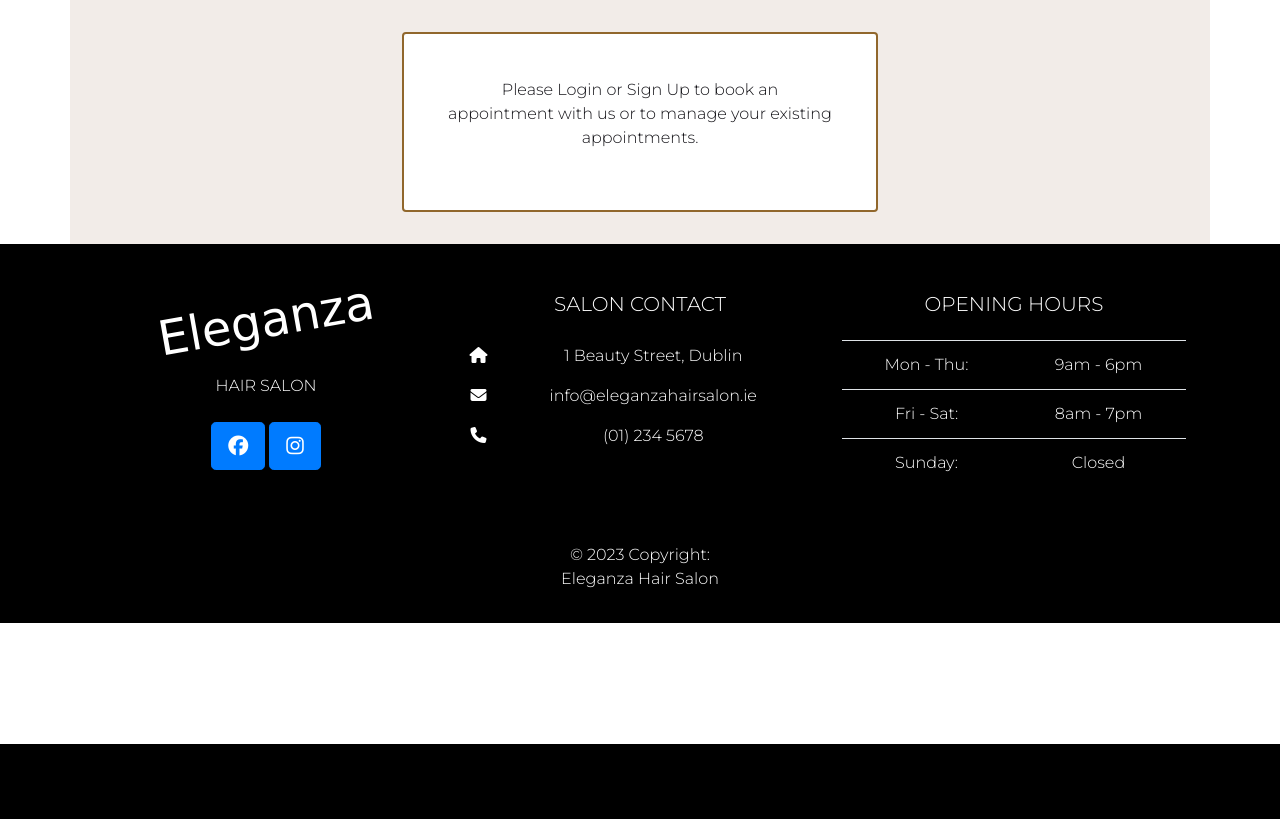
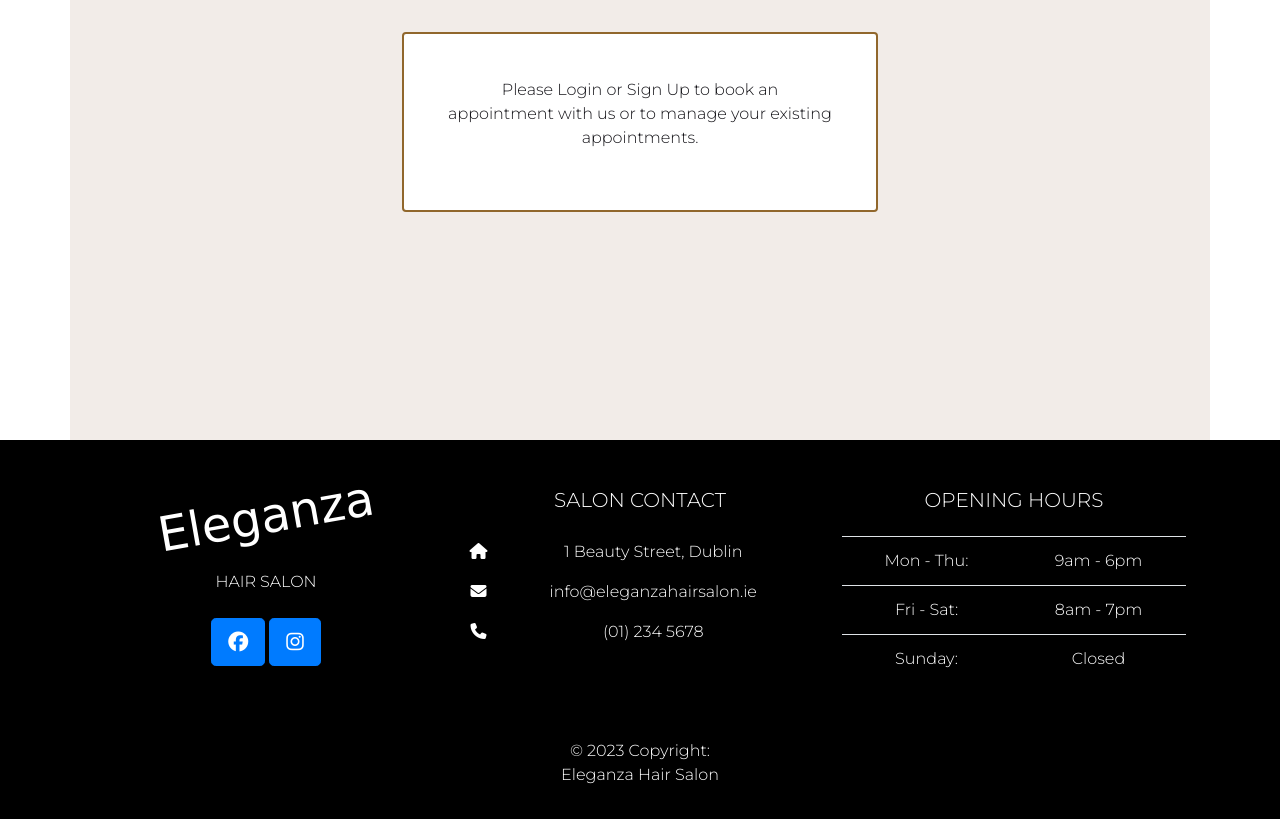
Before and after one commit to ip69719/ci-portfolio-four, a Django app: page /book in a window 1280 px wide. Shown: the part 56-875 px from the top of the page. Before the commit the page ends 800 px from the top, so only its background shows below. Run offline with Django 3.2, Linux system fonts and the light colour scheme; some libraries are stand-ins or nearby versions; some web fonts are replaced.

Commit message:
STYLE: set minimum height for the account container

```diff
--- a/static/css/style.css
+++ b/static/css/style.css
@@ -73,6 +73,7 @@ body {
 
 .container-account {
     background-color: #f2ece8;
+    min-height: 55vh;
 }
 
 .card {
```
